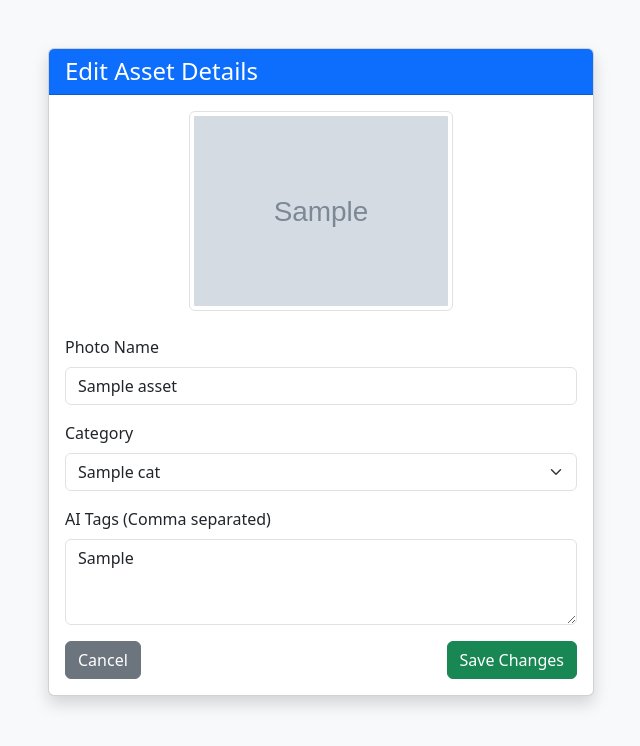
After one commit to github4eri/MediaVault, a FastAPI app: template templates/edit.html in a window 1280 px wide. The commit adds this page. Shown: the top 746 px of the page, without its empty margins (319-959 px from the left). Run offline with FastAPI, Linux system fonts and the light colour scheme; the template is opened without the code that fills it: most values are stand-ins (such as "Sample title", 1, 10 or a date in 2020); grey boxes marked "Sample" are stand-in pictures.

Commit message:
Week 10 Day 1: Fixed Edit/Delete routes and implemented relational category dropdowns

```diff
--- a/main.py
+++ b/main.py
@@ -18,6 +18,7 @@ import database
 import vision        # The Brain
 import database_ops  # The Clerk
 from database import engine, SessionLocal
+from pydantic import BaseModel
 
 # --- INITIALIZATION ---
 load_dotenv()
@@ -92,15 +93,46 @@ async def edit_asset(
 
 @app.post("/delete/{asset_id}")
 async def delete_asset(asset_id: int, db: Session = Depends(get_db)):
+    # 🕵️‍♂️ 1. Find the asset
     asset = db.query(models.DBMediaAsset).filter(models.DBMediaAsset.id == asset_id).first()
+
     if asset:
-        # Remove physical file
+        # 📂 2. PHYSICAL DELETE: Remove the file from static/uploads
         file_path = os.path.join("static/uploads", asset.file_path)
         if os.path.exists(file_path):
             os.remove(file_path)
+            print(f"DEBUG: Deleted file {file_path}")
+
+        # 🗑️ 3. DATABASE DELETE: Remove the record
         db.delete(asset)
         db.commit()
+        print(f"DEBUG: Deleted asset {asset_id} from DB")
+
     return RedirectResponse(url="/", status_code=303)
+
+#bulk delete
+class BulkDeleteRequest(BaseModel):
+    asset_ids: List[int]
+
+@app.post("/bulk-delete")
+async def bulk_delete(request: BulkDeleteRequest, db: Session = Depends(get_db)):
+    try:
+        # 🕵️‍♂️ Find all assets in the list
+        assets = db.query(models.DBMediaAsset).filter(models.DBMediaAsset.id.in_(request.asset_ids)).all()
+
+        for asset in assets:
+            # Physical delete
+            file_path = os.path.join("static/uploads", asset.file_path)
+            if os.path.exists(file_path):
+                os.remove(file_path)
+            # Database delete
+            db.delete(asset)
+
+        db.commit()
+        return {"status": "success", "message": f"Deleted {len(assets)} assets"}
+    except Exception as e:
+        db.rollback()
+        return {"status": "error", "message": str(e)}
 
 # --- 4. CATEGORIES ---
 @app.post("/add-category")
@@ -131,3 +163,49 @@ def startup_tasks():
         db.add_all([models.Category(name="Photography"), models.Category(name="AI Art")])
         db.commit()
     db.close()
+
+@app.post("/delete-category/{cat_id}")
+async def delete_category(cat_id: int, db: Session = Depends(database.get_db)):
+    # Find it in the vault
+    category = db.query(models.Category).filter(models.Category.id == cat_id).first()
+    if category:
+        db.delete(category)
+        db.commit()
+    return RedirectResponse(url="/", status_code=303)
+
+# 1. The "Edit Page" - This opens your edit.html
+@app.get("/edit/{asset_id}")
+async def edit_page(request: Request, asset_id: int, db: Session = Depends(database.get_db)):
+    asset = database_ops.get_asset_by_id(db, asset_id)
+    categories = db.query(models.Category).all()
+    return templates.TemplateResponse("edit.html", {
+        "request": request,
+        "asset": asset,
+        "categories": categories
+    })
+
+# 2. The "Update Logic" - This saves the changes
+
+@app.post("/edit/{asset_id}")
+async def update_asset(
+    asset_id: int,
+    name: str = Form(...),
+    ai_tags: str = Form(...),
+    category_id: int = Form(...),
+    db: Session = Depends(database.get_db)
+):
+    # 1. Find the asset in the vault using the ID from the URL
+    asset = db.query(models.DBMediaAsset).filter(models.DBMediaAsset.id == asset_id).first()
+
+    if asset:
+        # 🖊️ 2. Overwrite the old info with the new info from the form
+        asset.name = name
+        asset.ai_tags = ai_tags
+        asset.category_id = category_id # 👈 And this line!
+
+        # 🔒 3. Lock it in!
+        db.commit()
+        print(f"DEBUG: Asset {asset_id} updated successfully!")
+
+    # 🏠 4. Send the user back to the dashboard to see the changes
+    return RedirectResponse(url="/", status_code=303)
--- /dev/null
+++ b/templates/edit.html
@@ -0,0 +1,58 @@
+<!DOCTYPE html>
+<html lang="en">
+<head>
+    <meta charset="UTF-8">
+    <meta name="viewport" content="width=device-width, initial-scale=1.0">
+    <title>Edit Asset - MediaVault Pro</title>
+    <link href="https://cdn.jsdelivr.net/npm/bootstrap@5.3.0/dist/css/bootstrap.min.css" rel="stylesheet">
+</head>
+<body class="bg-light">
+
+<div class="container mt-5">
+    <div class="row justify-content-center">
+        <div class="col-md-6">
+            <div class="card shadow">
+                <div class="card-header bg-primary text-white">
+                    <h4 class="mb-0">Edit Asset Details</h4>
+                </div>
+                <div class="card-body">
+                    <div class="text-center mb-4">
+                        <img src="/static/uploads/{{ asset.file_path }}" class="img-thumbnail" style="max-height: 200px;">
+                    </div>
+
+                    <form action="/edit/{{ asset.id }}" method="post">
+
+                     <div class="mb-3">
+                         <label class="form-label">Photo Name</label>
+                         <input type="text" name="name" class="form-control" value="{{ asset.name }}" required>
+                     </div>
+
+                     <div class="mb-3">
+                         <label class="form-label">Category</label>
+                         <select name="category_id" class="form-select">
+                             {% for cat in categories %}
+                                 <option value="{{ cat.id }}" {% if cat.id == asset.category_id %}selected{% endif %}>
+                                     {{ cat.name }}
+                                 </option>
+                             {% endfor %}
+                         </select>
+                     </div>
+
+                     <div class="mb-3">
+                         <label class="form-label">AI Tags (Comma separated)</label>
+                         <textarea name="ai_tags" class="form-control" rows="3">{{ asset.ai_tags }}</textarea>
+                     </div>
+
+                     <div class="d-flex justify-content-between">
+                         <a href="/" class="btn btn-secondary">Cancel</a>
+                         <button type="submit" class="btn btn-success">Save Changes</button>
+                     </div>
+                 </form>
+                </div>
+            </div>
+        </div>
+    </div>
+</div>
+
+</body>
+</html>
```
Also changed, not shown: templates/components/actions.html (+11 -12 lines), templates/dashboard.html (+9 -4 lines), static/uploads/ddfdb42b9f8d4dbfbc946b5cad36ea8d.jpg (deleted), 2 other files.
